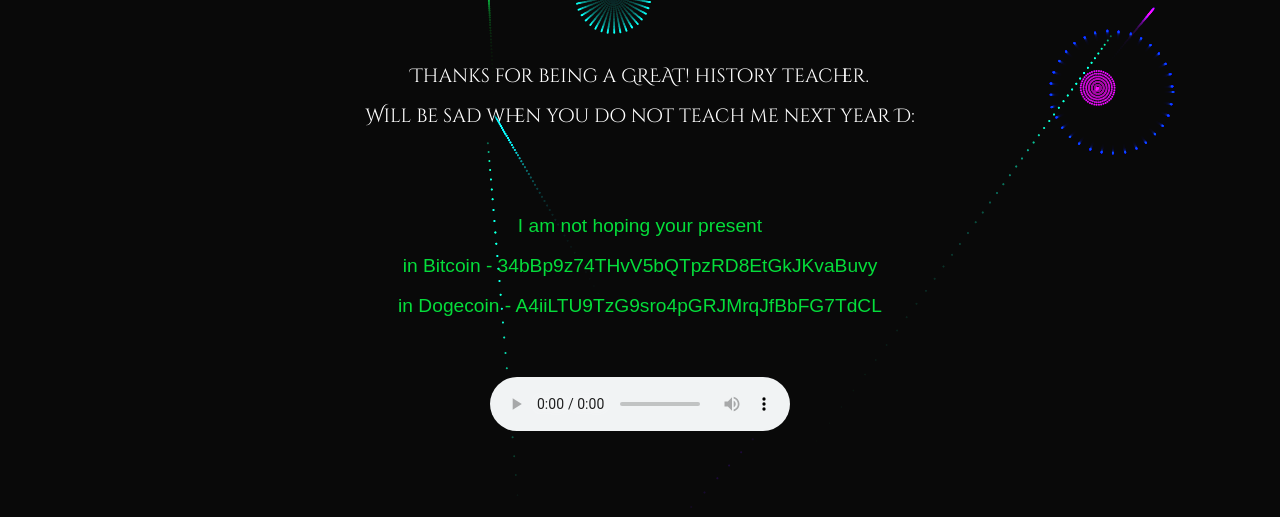
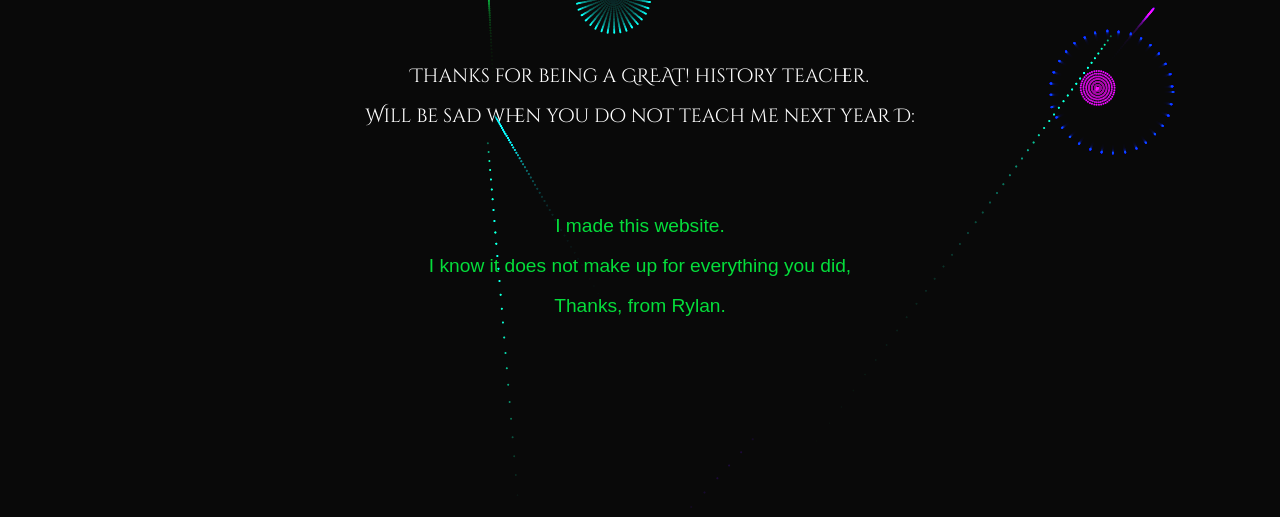
Before and after one commit to waflMAN07/happy_birthday, a plain HTML site: page index.html in a window 1280 px wide. Shown: the part 263-780 px from the top of the page. Drawn offline with Linux system fonts and the light colour scheme; a web font is replaced by a local one.

Commit message:
Update index.html

```diff
--- a/index.html
+++ b/index.html
@@ -20,16 +20,12 @@
       </div>
       <div class="flex-item">
         <p style="color : rgb(5, 221, 59);"  class="present">
-          I am not hoping your present <br>
-          in Bitcoin - 34bBp9z74THvV5bQTpzRD8EtGkJKvaBuvy <br>
-          in Dogecoin - A4iiLTU9TzG9sro4pGRJMrqJfBbFG7TdCL
+          I made this website.<br>
+          I know it does not make up for everything you did,<br>
+          Thanks, from Rylan.
         </p>
       </div>
       <div class="flex-item">
-        <audio controls loop autoplay>
-            <source src="include/hbd.mp3"></source>
-            Your browser isn't invited for super fun audio time.
-        </audio>
       </div>
     </div>
 
```
